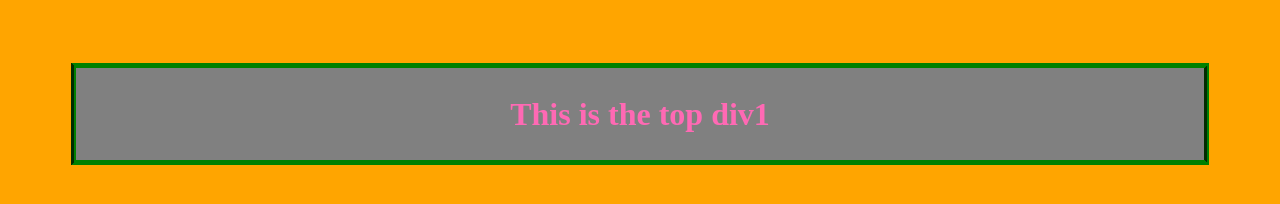
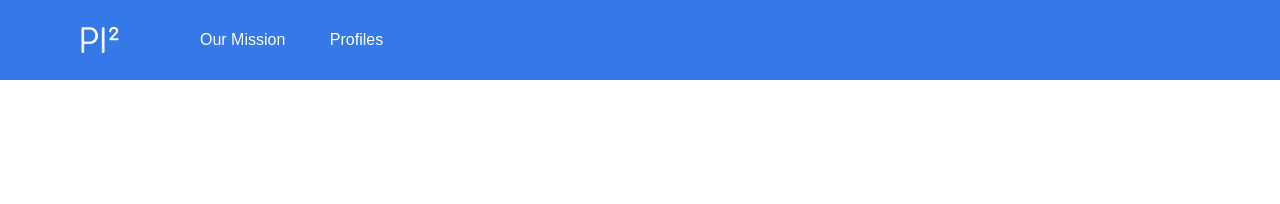
Before and after one commit to hectorm2017/Groupofgroups, a plain HTML site: page index.html in a window 1280 px wide. Drawn offline with Linux system fonts and the light colour scheme; a web font is replaced by a local one.

Commit message:
Updates on nav bar
nav bar

```diff
--- a/css/main.css
+++ b/css/main.css
@@ -1,10 +1,14 @@
 @import url('https://fonts.googleapis.com/css?family=ZCOOL+XiaoWei');
 
 body { /* General style rules for the body section */
-	background-color:orange;
+	background-color:white;
 	color: lightgreen;
 	text-align: center;
-	font-family: 'ZCOOL XiaoWei', serif;
+	background-size: cover;
+    font-family: sans-serif;
+    height: 125vh;
+    margin-top: 80px;
+    padding: 30px;
 }
 #div1 {
 	background-color: gray;
@@ -27,3 +31,33 @@ body { /* General style rules for the body section */
   border-width: 5px;
 	border-color: green;
 }
+
+header img {
+    height: 80px;
+    margin-left: 60px;
+}
+
+header {
+    background-color: #3578e7;
+    position: fixed;
+    top: 0;
+    left: 0;
+    right: 0;
+    height: 80px;
+    display: flex;
+    align-items: center;
+}
+
+header * {
+    display: inline;
+}
+
+header li {
+    margin: 20px;
+}
+
+header li a {
+    color: white;
+    text-decoration: none;
+    font-family: sans-serif;
+}
--- a/index.html
+++ b/index.html
@@ -3,14 +3,22 @@
 <html>
 
     <head>
-        <title>*under construction*</title>
         <link rel="stylesheet" type="text/css" href="css/main.css">
     </head>
 
     <body>
-        <div id="div1">
-          <h1>This is the top div1<h1>
-        </div>
+    	<header>
+    		<img src="images/logo.png">
+    		<nav>
+	    		<ul>
+					<li><a href="mission.html">Our Mission</a></li>
+					<li><a href="pages/profiles.html">Profiles</a></li>
+			  	</ul>
+    		</nav>
+    	</header>
+    	<main>
+
+    	</main>
     </body>
 
 </html>
```
Also changed, not shown: mission.html (added, +23 -0 lines), pages/mission.html (added, +23 -0 lines), images/logo.png (added).
